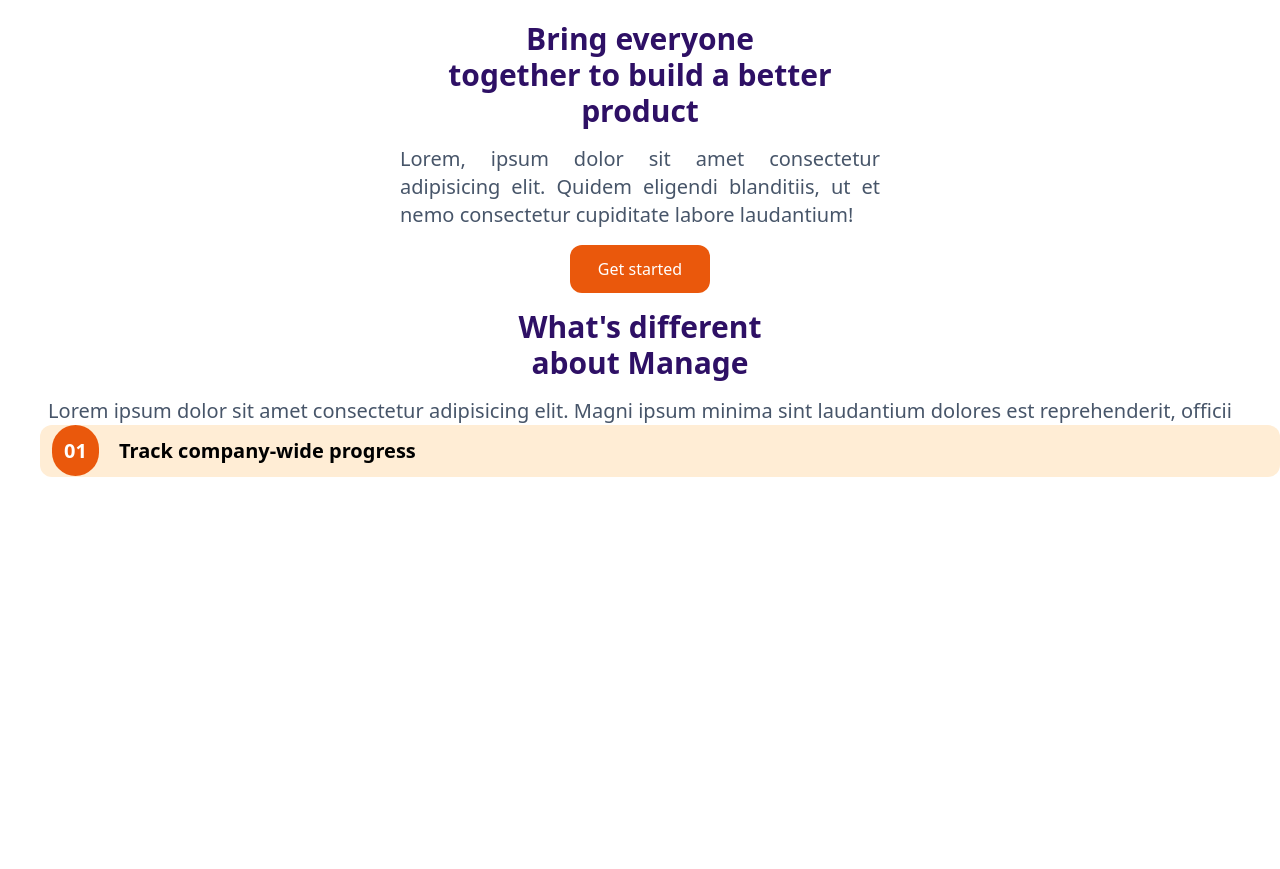
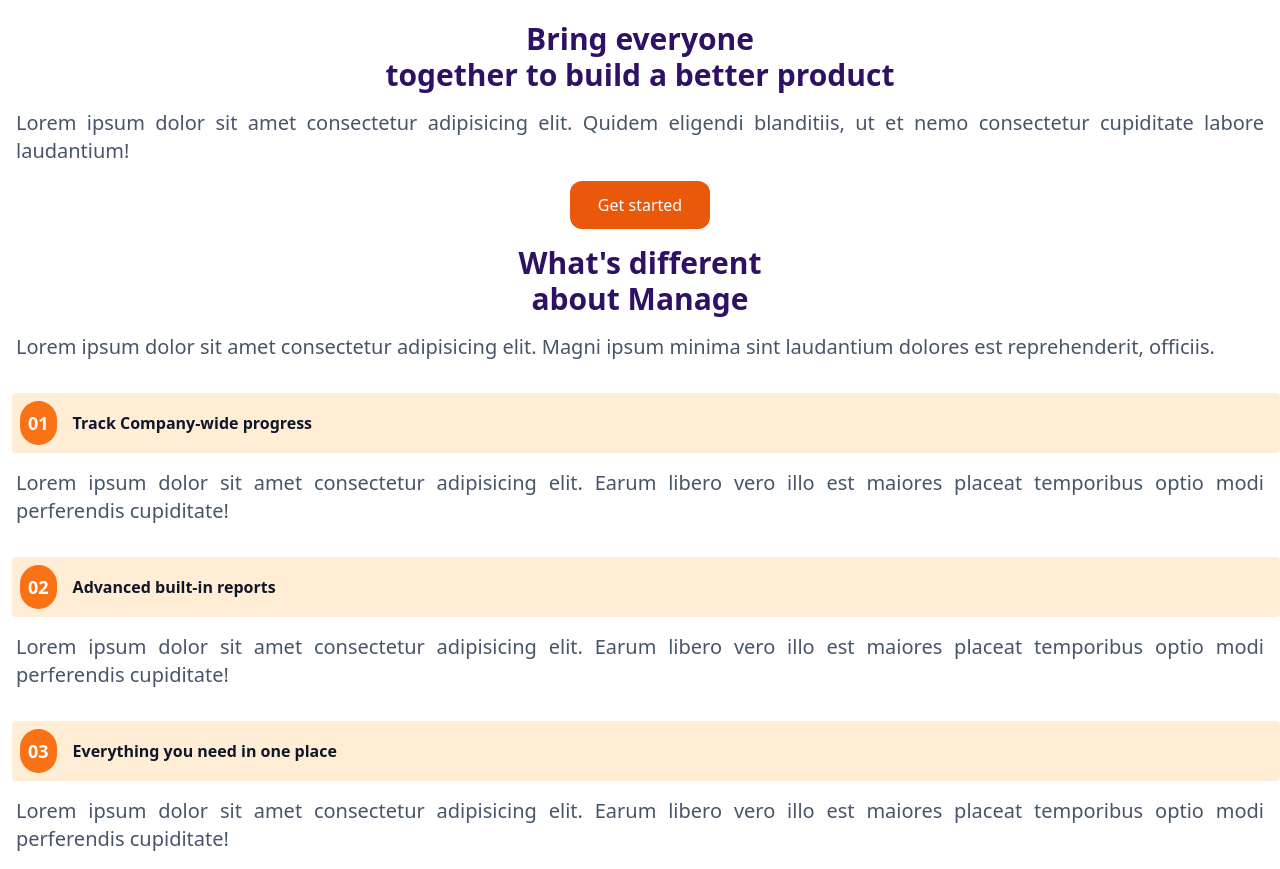
Before and after one commit to anikaivnath/Class-Task-7-2-, a plain HTML site: page index.html in a window 1280 px wide. Shown: the part 383-1252 px from the top of the page. Before the commit the page ends 860 px from the top, so only its background shows below. Drawn offline with nearby package versions, Linux system fonts and the light colour scheme.

Commit message:
Add 2rd and 3rd part

```diff
--- a/index.html
+++ b/index.html
@@ -9,7 +9,7 @@
 </head>
 <body class="m-0 p-0">
 
-    <div class="flex justify-between m-6 ">
+    <div class="flex justify-between m-6">
         <div>
             <h1 class="font-bold text-xl text-violet-950">Manage</h1>
         </div>
@@ -28,26 +28,62 @@
         </div>
     </div>
 
-    <div class="max-w-lg mx-auto mt-6 px-4 text-justify">
+    <div class="mt-6 px-4">
         <div class="font-bold text-3xl text-violet-950 text-center">
             <p>Bring everyone</p>
-            <p class="m-auto w-full">together to build a better product</p>
+            <p class="w-full">together to build a better product</p>
         </div>
-        <div class="mt-4 text-center text-neutral-950">
-            <p class=" m-auto text-xl text-slate-600 text-justify">Lorem, ipsum dolor sit amet consectetur adipisicing elit. Quidem eligendi blanditiis, ut et nemo consectetur cupiditate labore laudantium!</p>
+        <div class="mt-4 text-center">
+            <p class="text-xl text-slate-600 text-justify">Lorem ipsum dolor sit amet consectetur adipisicing elit. Quidem eligendi blanditiis, ut et nemo consectetur cupiditate labore laudantium!</p>
         </div>
         <div class="flex justify-center mt-4">
-            <button class="text-white p-3 rounded-xl px-7 bg-orange-600 ">Get started</button>
+            <button class="text-white p-3 rounded-xl px-7 bg-orange-600">Get started</button>
         </div>
     </div>
-    <div class="mt-4 text-center  ">
-        <p class="text-center font-bold text-3xl text-violet-950 ">What's different <br> <span>about Manage</span> </p>
-        <p class="text-slate-600 text-justifym-auto text-xl mt-4">Lorem ipsum dolor sit amet consectetur adipisicing elit. Magni ipsum minima sint laudantium dolores est reprehenderit, officii</p>
+
+    <div class="mt-4 text-center m-4">
+        <p class="font-bold text-3xl text-violet-950">What's different <br> <span>about Manage</span></p>
+        <p class="text-slate-600 text-justify text-xl mt-4">Lorem ipsum dolor sit amet consectetur adipisicing elit. Magni ipsum minima sint laudantium dolores est reprehenderit, officiis.</p>
     </div>
 
-    <div>
-        <p class="bg-orange-100 p-3 ml-10 rounded-xl text-xl font-semibold"><span class="bg-orange-600 text-white rounded p-3 rounded-3xl mr-5 ">01</span>Track company-wide progress
+    <div class="flex items-center bg-orange-100 p-2 rounded  mt-8 ml-3 ">
+        <div class="bg-orange-500 text-white font-bold text-lg p-2 rounded-full ">
+          01
+        </div>
+        <div class="ml-4 mr-4 text-slate-900 font-semibold">
+          Track Company-wide progress
+        </div>
+      </div>
+      <div class="m-4">
+        <p class=" text-slate-600 text-justify text-xl mt-4 ">Lorem ipsum dolor sit amet consectetur adipisicing elit. Earum libero vero illo est maiores placeat temporibus optio modi perferendis cupiditate!</p>
+         </div>
 
-</p>
+         <div class="flex items-center bg-orange-100 p-2 rounded  mt-8 ml-3 ">
+            <div class="bg-orange-500 text-white font-bold text-lg p-2 rounded-full ">
+              02
+            </div>
+            <div class="ml-4 mr-4 text-slate-900 font-semibold">
+             Advanced built-in reports
+            </div>
+          </div>
+          <div class="m-4">
+            <p class=" text-slate-600 text-justify text-xl mt-4 ">Lorem ipsum dolor sit amet consectetur adipisicing elit. Earum libero vero illo est maiores placeat temporibus optio modi perferendis cupiditate!</p>
+             </div>
+
+             <div class="flex items-center bg-orange-100 p-2 rounded  mt-8 ml-3 ">
+                <div class="bg-orange-500 text-white font-bold text-lg p-2 rounded-full ">
+                  03
+                </div>
+                <div class="ml-4 mr-4 text-slate-900 font-semibold">
+                  Everything you need in one place
+                </div>
+              </div>
+              <div class="m-4">
+                <p class=" text-slate-600 text-justify text-xl mt-4 ">Lorem ipsum dolor sit amet consectetur adipisicing elit. Earum libero vero illo est maiores placeat temporibus optio modi perferendis cupiditate!</p>
+                 </div>
+
+
+
+
 </body>
 </html>
```
